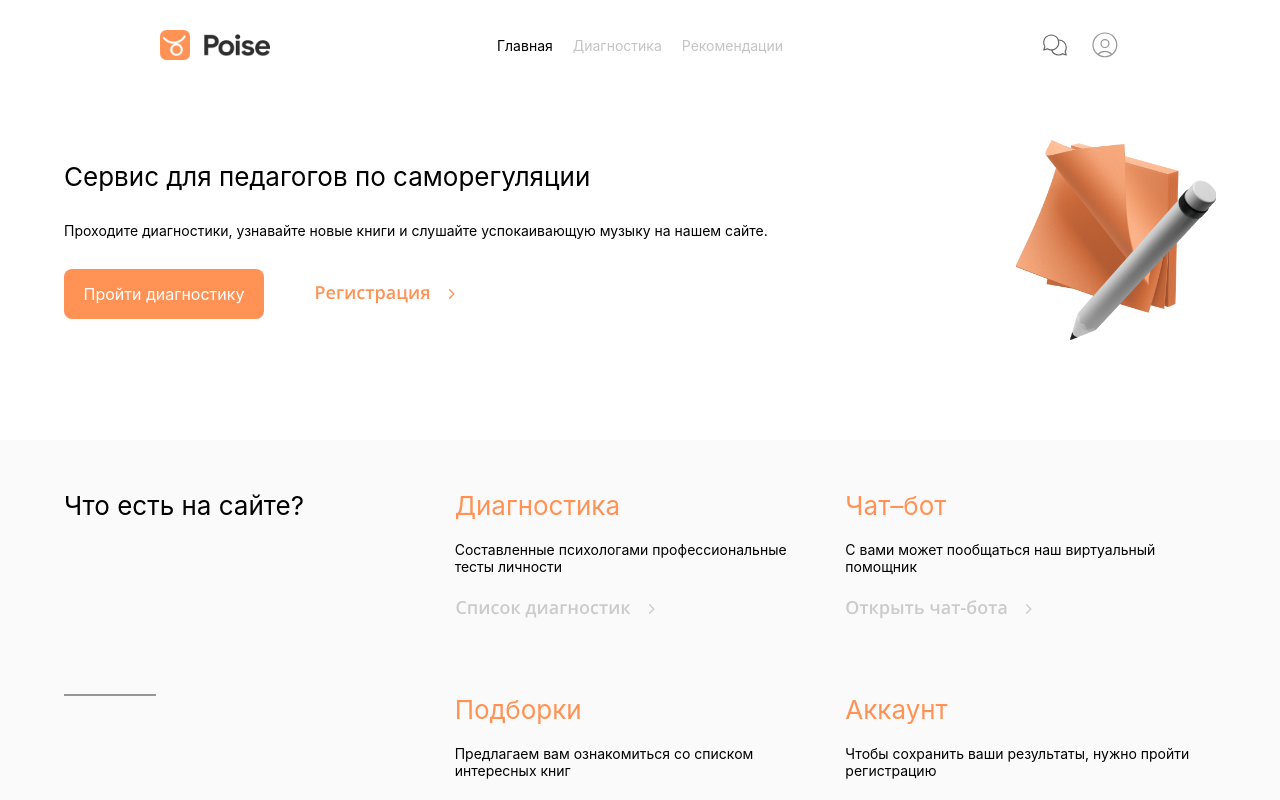
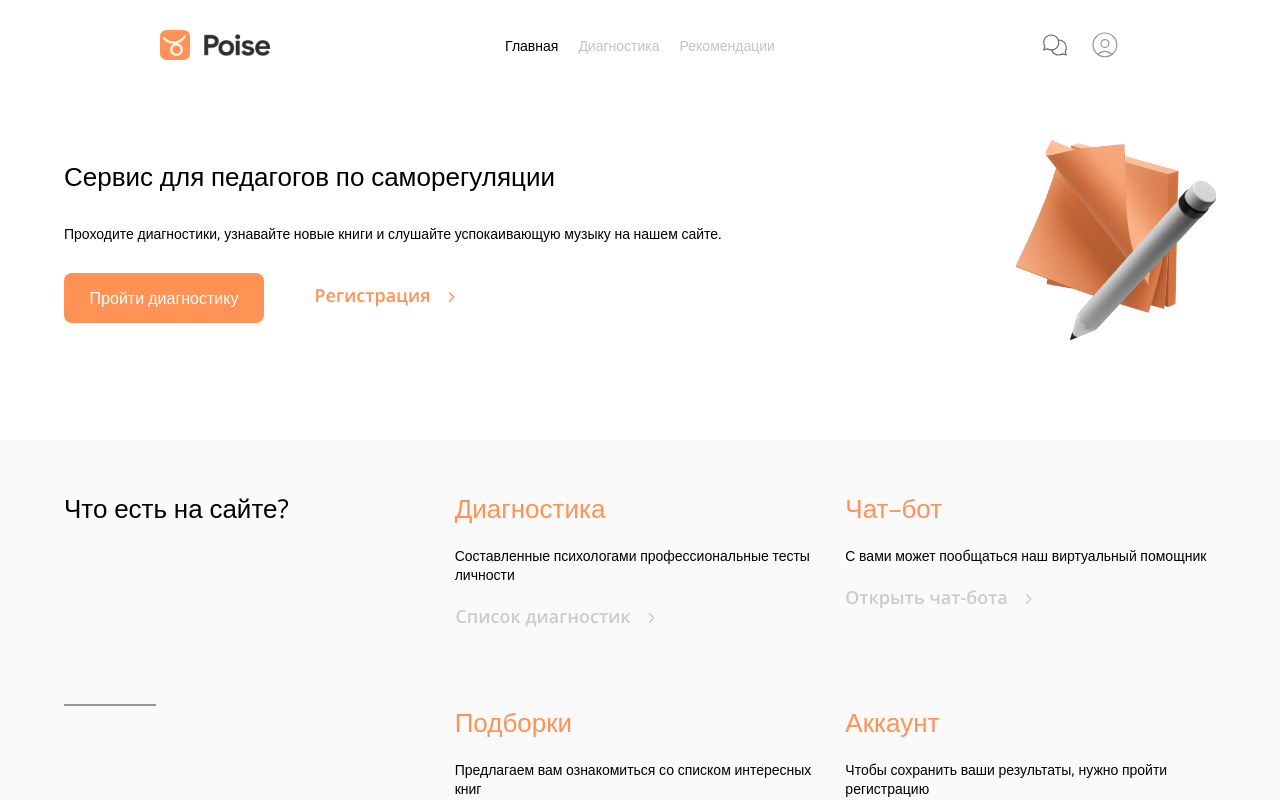
Before and after one commit to Staasik/appmdp, a React (Create React App) app: page /main/home in a window 1280 px wide. Shown: the top 800 px of the page. Built offline with nearby package versions, Linux system fonts and the light colour scheme.

Commit message:
added fonts

```diff
--- a/public/index.html
+++ b/public/index.html
@@ -1,14 +1,15 @@
 <!DOCTYPE html>
 <html lang="en">
-  <head>
+
+<head>
     <meta charset="utf-8" />
     <link rel="icon" href="%PUBLIC_URL%/favicon.ico" />
+    <link rel="preconnect" href="https://fonts.googleapis.com">
+    <link rel="preconnect" href="https://fonts.gstatic.com" crossorigin>
+    <link href="https://fonts.googleapis.com/css2?family=Open+Sans:wght@300;400;600&display=swap" rel="stylesheet">
     <meta name="viewport" content="width=device-width, initial-scale=1" />
     <meta name="theme-color" content="#000000" />
-    <meta
-      name="description"
-      content="Web site created using create-react-app"
-    />
+    <meta name="description" content="Web site created using create-react-app" />
     <link rel="apple-touch-icon" href="%PUBLIC_URL%/logo192.png" />
     <!--
       manifest.json provides metadata used when your web app is installed on a
@@ -25,8 +26,9 @@
       Learn how to configure a non-root public URL by running `npm run build`.
     -->
     <title>React App</title>
-  </head>
-  <body>
+</head>
+
+<body>
     <noscript>You need to enable JavaScript to run this app.</noscript>
     <div id="root"></div>
     <!--
@@ -39,5 +41,6 @@
       To begin the development, run `npm start` or `yarn start`.
       To create a production bundle, use `npm run build` or `yarn build`.
     -->
-  </body>
+</body>
+
 </html>
--- a/src/components/pages/Main/Main.tsx
+++ b/src/components/pages/Main/Main.tsx
@@ -21,7 +21,7 @@
             <Route path="/" element={<Navigate to="/main/home" replace />} />
             <Route path="diagnostics" element={<Diagnostics />} />
             <Route path="home" element={<HomePage userData={userData} onOpenChat={() => onOpenChat()}/>} />
-            {userData ? <Route path="profile" element={<UserProfile userData={userData} />} /> : <Route path="profile" element={<Navigate to="/login" replace />} />}
+            {userData && <Route path="profile" element={<UserProfile userData={userData} />} />}
             {userData && <Route path="profile/diagnresult1" element={<UserResults userData={userData} diagnnumber={1} />} />}
             {userData && <Route path="profile/diagnresult2" element={<UserResults userData={userData} diagnnumber={2} />} />}
             {userData && <Route path="profile/diagnresult3" element={<UserResults userData={userData} diagnnumber={3} />} />}
--- a/src/index.css
+++ b/src/index.css
@@ -1,13 +1,14 @@
 body {
-  margin: 0;
-  font-family: -apple-system, BlinkMacSystemFont, 'Segoe UI', 'Roboto', 'Oxygen',
-    'Ubuntu', 'Cantarell', 'Fira Sans', 'Droid Sans', 'Helvetica Neue',
-    sans-serif;
-  -webkit-font-smoothing: antialiased;
-  -moz-osx-font-smoothing: grayscale;
+    margin: 0;
+    font-family: 'Open Sans', sans-serif;
+    -webkit-font-smoothing: antialiased;
+    -moz-osx-font-smoothing: grayscale;
+}
+
+* {
+    font-family: 'Open Sans', sans-serif;
 }
 
 code {
-  font-family: source-code-pro, Menlo, Monaco, Consolas, 'Courier New',
-    monospace;
+    font-family: 'Open Sans', sans-serif;
 }
--- a/src/styles/pages/Chat/ChatBot.ts
+++ b/src/styles/pages/Chat/ChatBot.ts
@@ -7,6 +7,7 @@
     position: absolute;
     height:100%;
     top: 0;
+    z-index: 99999999;
     background-color:rgba(98, 98, 98, 0.4);
 `
 export const ModalHeader = styled.div`
```
